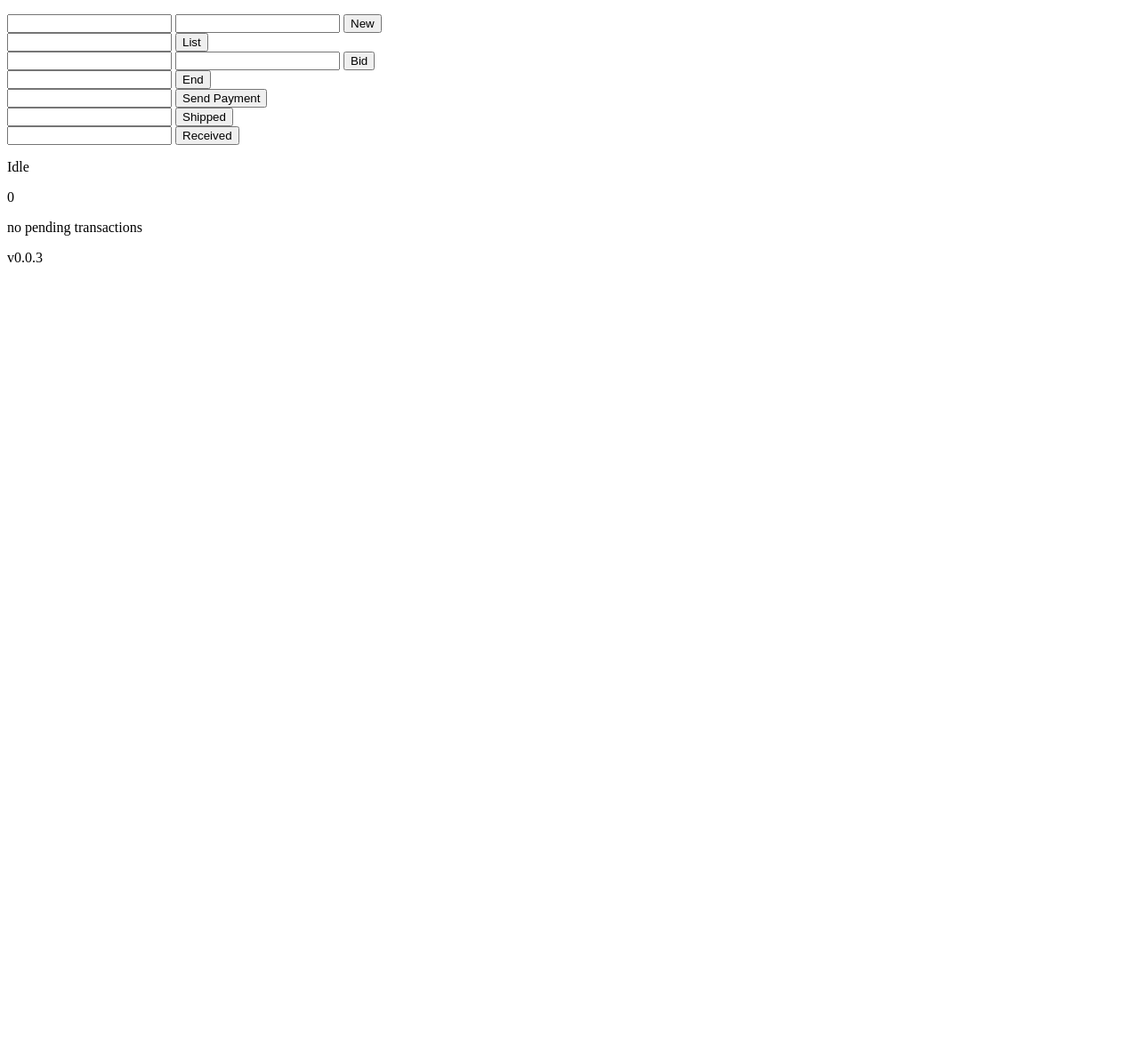
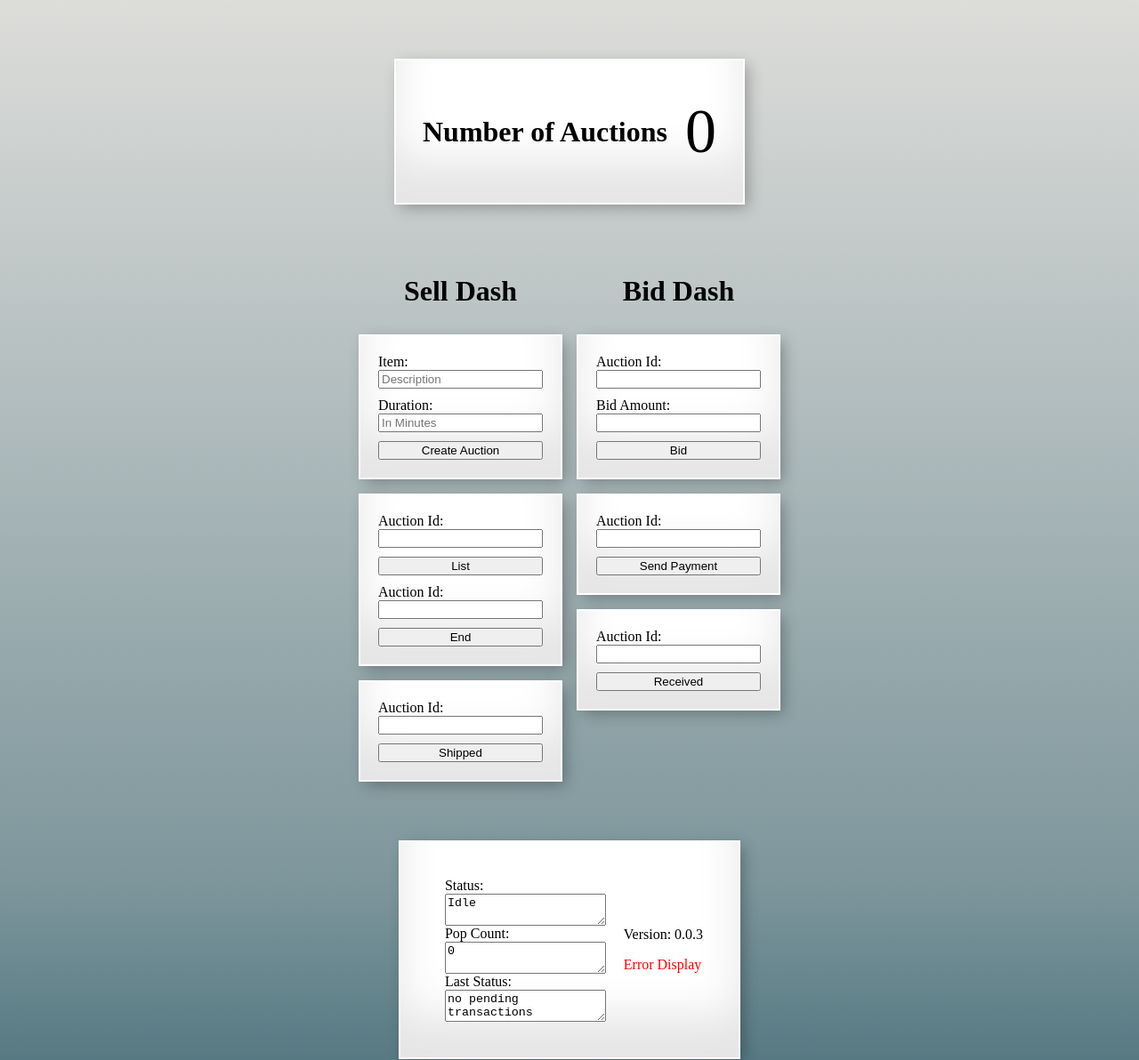
Before and after one commit to darrell3001/auctionDapp, a plain HTML site: page www/index.html in a window 1280 px wide. Shown: the top 1192 px of the page at 89% size. Before the commit the page ends 800 px from the top, so only its background shows below. Drawn offline with nearby package versions, Linux system fonts and the light colour scheme.

Commit message:
Starts breaking the ui up into cards.

```diff
--- a/www/index.html
+++ b/www/index.html
@@ -5,56 +5,86 @@
     <meta http-equiv="X-UA-Compatible" content="IE=edge" />
     <title>Auction DApp</title>
     <meta name="viewport" content="width=device-width, initial-scale=1" />
+    <link rel="stylesheet" href="style/main.css" />
   </head>
 
   <body>
-    <div>
-      <div>
-        <p id="auctionCount"></p>
+    <div class="counter card margin-block">
+      <h1>Number of Auctions</h1>
+      <p id="auctionCount">0</p>
+    </div>
+    <div class="container flex-wrap margin-block">
+      <div class="seller">
+        <h1>Sell Dash</h1>
+        <div class="card margin-stan flex-column">
+          <label for="">Item:</label
+          ><input
+            id="newAuctionItemName"
+            class="booster"
+            type="text"
+            placeholder="Description"
+          />
+          <label for="">Duration:</label
+          ><input
+            id="newAuctionDurationInMinutes"
+            class="booster"
+            type="text"
+            placeholder="In Minutes"
+          />
+          <button id="newAuctionButton">Create Auction</button>
+        </div>
+
+        <div class="card margin-stan flex-column">
+          <label>Auction Id:</label>
+          <input id="listAuctionId" class="booster" type="text" />
+          <button id="listAuctionButton" class="booster">List</button>
+          <label>Auction Id:</label>
+          <input id="endAuctionId" type="text" class="booster" />
+          <button id="endButton">End</button>
+        </div>
+
+        <div class="card margin-stan flex-column">
+          <label>Auction Id:</label>
+          <input id="shippedAuctionId" class="booster" type="text" />
+          <button id="shippedButton">Shipped</button>
+        </div>
+      </div>
+      <div class="bidder">
+        <h1>Bid Dash</h1>
+        <div class="card margin-stan flex-column">
+          <label>Auction Id:</label>
+          <input id="bidAuctionId" class="booster" type="text" />
+          <label>Bid Amount:</label>
+          <input id="bidAmount" class="booster" type="text" />
+          <button id="bidButton">Bid</button>
+        </div>
+
+        <div class="card margin-stan flex-column">
+          <label>Auction Id:</label>
+          <input id="sendPaymentAuctionId" class="booster" type="text" />
+          <button id="sendPaymentButton">Send Payment</button>
+        </div>
+
+        <div class="card margin-stan flex-column">
+          <label>Auction Id:</label>
+          <input id="receivedAuctionId" class="booster" type="text" />
+          <button id="receivedButton">Received</button>
+        </div>
+      </div>
+    </div>
+    <div class="bottom-container card flex-row margin-block">
+      <div class="flex-column margin-stan">
+        <label for="">Status:</label><textarea id="status">Idle</textarea>
+        <label for="">Pop Count:</label>
+        <textarea id="popCount">0</textarea>
+        <label for="">Last Status:</label>
+        <textarea id="last-transaction-status">no pending transactions</textarea>
       </div>
 
       <div>
-        <input id="newAuctionItemName" type="text" />
-        <input id="newAuctionDurationInMinutes" type="text" />
-        <button id="newAuctionButton">New</button>
+        <p id="version">Version: 0.0.3</p>
+        <p id="errormsg" class="highlight red">Error Display</p>
       </div>
-
-      <div>
-        <input id="listAuctionId" type="text" />
-        <button id="listAuctionButton">List</button>
-      </div>
-
-      <div>
-        <input id="bidAuctionId" type="text" />
-        <input id="bidAmount" type="text" />
-        <button id="bidButton">Bid</button>
-      </div>
-
-      <div>
-        <input id="endAuctionId" type="text" />
-        <button id="endButton">End</button>
-      </div>
-
-      <div>
-        <input id="sendPaymentAuctionId" type="text" />
-        <button id="sendPaymentButton">Send Payment</button>
-      </div>
-
-      <div>
-        <input id="shippedAuctionId" type="text" />
-        <button id="shippedButton">Shipped</button>
-      </div>
-
-      <div>
-        <input id="receivedAuctionId" type="text" />
-        <button id="receivedButton">Received</button>
-      </div>
-
-      <p id="status">Idle</p>
-      <p id="popCount">0</p>
-      <p id="last-transaction-status">no pending transactions</p>
-      <p id="version">v0.0.3</p>
-      <p id="errormsg"></p>
     </div>
 
     <link rel="stylesheet" type="text/css" href="/style/main.css" />
--- a/www/style/main.css
+++ b/www/style/main.css
@@ -1,25 +1,112 @@
 body {
+  height: 100%;
+  padding: 0 100px;
+  background: rgb(74, 112, 122);
+  background: linear-gradient(
+    0deg,
+    rgba(74, 112, 122, 1) 0%,
+    rgba(125, 150, 156, 1) 21%,
+    rgba(221, 221, 218, 1) 100%
+  );
+  display: flex;
+  flex-direction: column;
+  align-items: center;
+}
+.card {
+  background: #ffffff;
+  padding: 20px;
+  box-shadow: inset 0 -3em 3em rgba(0, 0, 0, 0.1), 0 0 0 2px rgb(255, 255, 255),
+    0.3em 0.3em 1em rgba(0, 0, 0, 0.3);
+}
+.margin-block {
+  margin: 60px;
+}
+.margin-stan {
+  margin: 10px;
+}
+.center-text {
+  text-align: center;
+}
+.red {
+  color: red;
+}
+.highlight {
+
+}
+.diplay-inline {
+  display: inline;
+}
+.flex-column {
+  display: flex;
+  flex-direction: column;
+}
+.flex-row {
+  display: flex;
+  flex-direction: row;
+}
+.space-around {
+  justify-content: space-around;
+}
+.space-between {
+  justify-content: space-between;
+}
+
+.space-evenly {
+  justify-content: space-evenly;
+}
+.align-start {
+  align-items: start;
+}
+
+.booster {
+  margin-bottom: 10px;
+}
+.shadow {
+  box-shadow: inset 0 -3em 3em rgba(0, 0, 0, 0.1), 0 0 0 2px rgb(255, 255, 255),
+    0.3em 0.3em 1em rgba(0, 0, 0, 0.3);
+}
+.flex-wrap {
+  height: auto;
+  flex-wrap: wrap;
 }
 
 .container {
+  max-width: 500px;
+  margin: auto;
+  display: flex;
+  justify-content: space-between;
+  align-items: start;
 }
-
-label {
+.bottom-container {
+  display: flex;
+  justify-content: space-evenly;
+  align-items: center;
+  min-width: 320px;
+  max-width: 500px;
+  padding: 30px;
 }
-
-input {
+.counter {
+  display: flex;
+  justify-content: space-evenly;
+  align-items: center;
+  height: 100px;
+  padding: 30px;
+  max-width: 500px;
+  background: white;
 }
-buttonx {
+.counter p {
+  margin-left: 20px;
+  font-size: 70px;
 }
-
-#status1 {
+.seller {
+  display: flex;
+  flex-direction: column;
+  justify-content: start;
+  align-items: center;
 }
-
-#refresh {
-    visibility: visible;
+.bidder {
+  display: flex;
+  flex-direction: column;
+  justify-content: start;
+  align-items: center;
 }
-
-#counter-value {
-    color: red;
-    font-size: 35px;
-}
```
